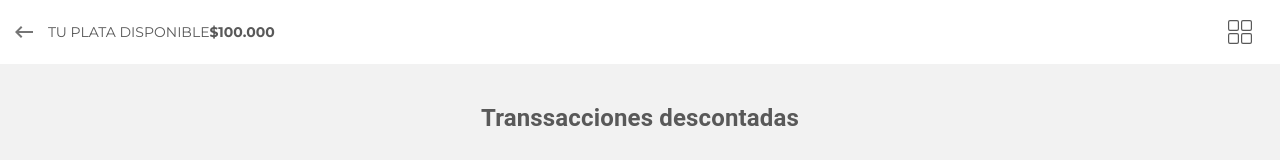
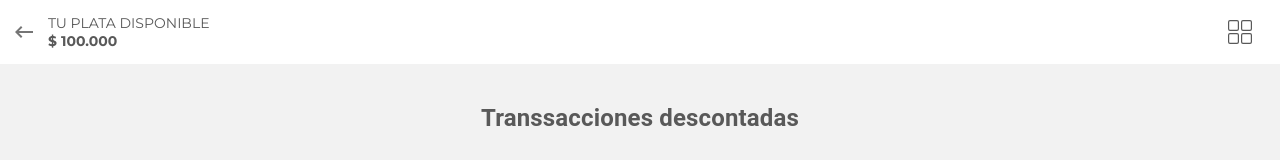
Before and after one commit to bdiniscia/SCL012-Tenpo-Hackaton, a React (Create React App) app: page /Movements in a window 1280 px wide. Shown: the top 160 px of the page. Built offline with nearby package versions, Linux system fonts and the light colour scheme; no server answers; the database is empty.

Commit message:
modifique en columna la plata disponible

```diff
--- a/src/Components/Movements.jsx
+++ b/src/Components/Movements.jsx
@@ -8,6 +8,7 @@ import { firebase } from "../firebase";
 const useStyles = makeStyles((theme) => ({
   title: {
     flexGrow: 1,
+
   },
 }));
 
--- a/src/Components/TopbarMovements.css
+++ b/src/Components/TopbarMovements.css
@@ -14,3 +14,7 @@
   position: absolute;
   right: 2em;
 }
+.title {
+  display: flex;
+  flex-direction:  column;
+}
--- a/src/Components/TopbarMovements.jsx
+++ b/src/Components/TopbarMovements.jsx
@@ -20,9 +20,10 @@ const NavbarMovements = () => {
       <IconButton className={classes.title}>
         <KeyboardBackspaceIcon  />
       </IconButton>
-
+      <div className="title">
       <Typography variant="p">TU PLATA DISPONIBLE</Typography>
-      <Typography variant="p"><b>$100.000</b></Typography>
+      <Typography variant="p"><b>$ 100.000</b></Typography>
+      </div>
       <SquareMenuMovements className="squareMenuMovements" />
     </div>
   );
```
